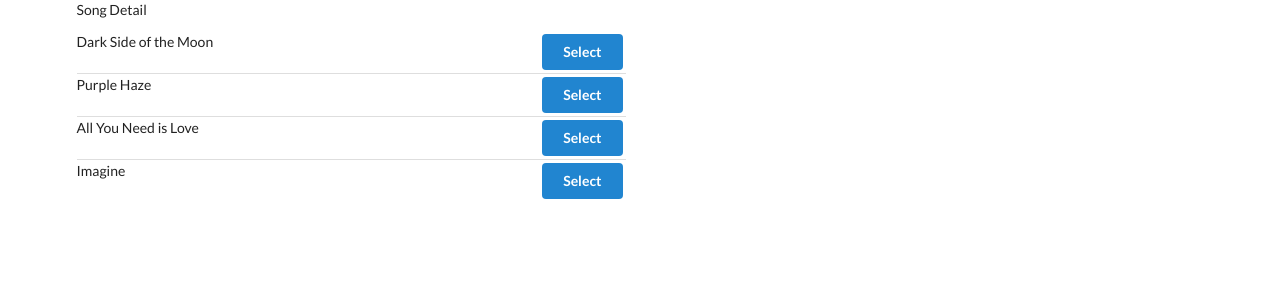
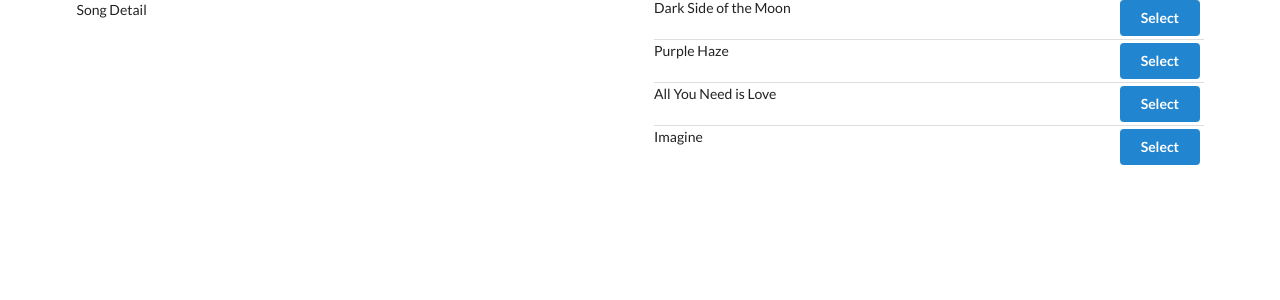
Before and after one commit to Palmipalooza/songs, a React (Create React App) app: page / in a window 1280 px wide. Shown: the top 300 px of the page. Built offline with nearby package versions, Linux system fonts and the light colour scheme.

Commit message:
App - styling fix

```diff
--- a/src/components/App.js
+++ b/src/components/App.js
@@ -7,9 +7,9 @@ const App = () => {
     <div className="ui container grid">
       <div className="ui row">
         <div className="column eight wide">
-          <div className="column eight wide">
-            <SongDetail />
-          </div>
+          <SongDetail />
+        </div>
+        <div className="column eight wide">
           <SongList />
         </div>
       </div>
```
